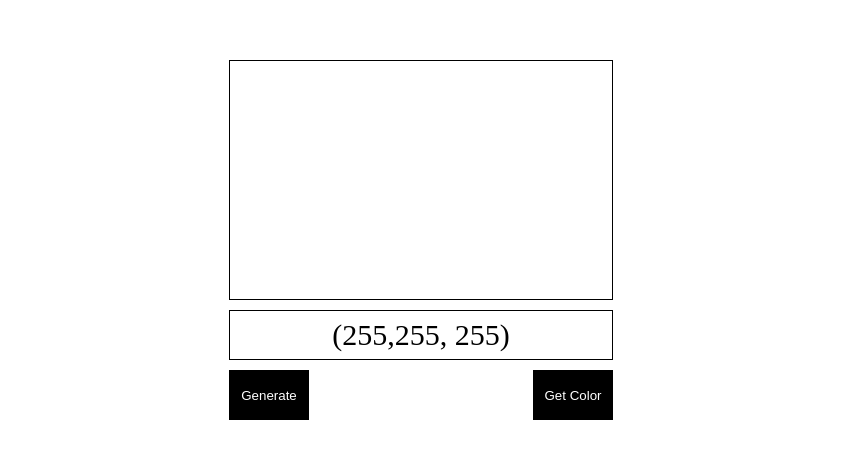
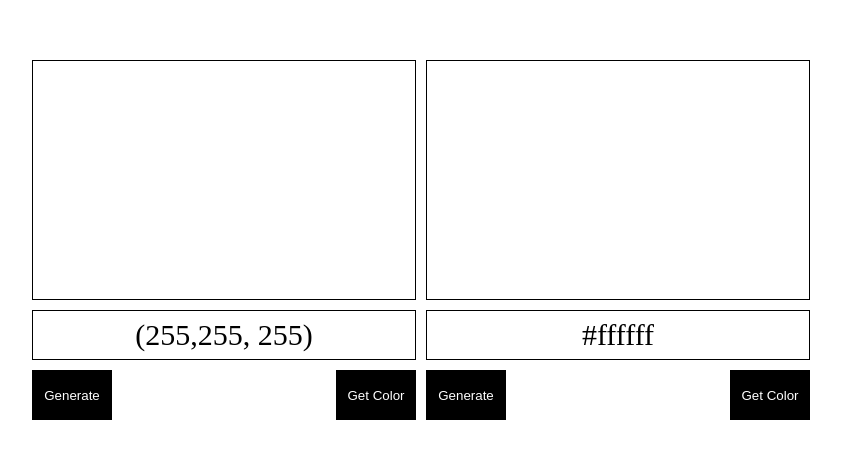
Before and after one commit to EasinArafat3336/Web-Dev-Practice, a plain HTML site: page DOM Practice/Color Generator/index.html in a window 1280 px wide. Shown: the part 160-618 px from the top of the page, without its empty margins (219-1060 px from the left). Drawn offline with Linux system fonts and the light colour scheme.

Commit message:
Complete adding Two type color generator 1.RGB and 2.Hexa

```diff
--- a/DOM Practice/Color Generator/index.html
+++ b/DOM Practice/Color Generator/index.html
@@ -9,6 +9,7 @@
 <body>
 
     <div class="main">
+        <div class="firstColorType">
             <div class="displayColor">
             </div>
             <div class="displayCode">
@@ -21,6 +22,22 @@
         </div>
 
 
+
+        <div class="SecondColorType">
+            <div class="SecondisplayColor">
+            </div>
+            <div class="SecondisplayCode">
+                <span></span>
+            </div>
+            <div class="buttonSecond">
+                <button class="generateSecond">Generate</button>
+                <button class="getSecond">Get Color</button>
+            </div>
+
+        </div>
+    </div>
+
+
     <script src="script.js"></script>
 </body>
 </html>
--- a/DOM Practice/Color Generator/script.js
+++ b/DOM Practice/Color Generator/script.js
@@ -1,3 +1,30 @@
+
+
+
+//for RGB COLOR
+
+/*RGB Color Generator Logic
+
+Step-1
+Button এ click।
+
+↓
+Step-2
+Random R, G, B value তৈরি হয়।
+
+↓
+Step-3
+rgb(R,G,B) string তৈরি হয়।
+
+↓
+Step-4
+backgroundColor এর মাধ্যমে box-এর color পরিবর্তন হয়।
+
+↓
+Step-5
+textContent এর মাধ্যমে color code display হয়।
+
+*/
 let R = 255;
 let G = 255;
 let B = 255;
@@ -15,5 +42,37 @@ Generate.addEventListener("click", ()=>{
     B = Math.floor(Math.random()*(256 - 0) + 0)
 
     display.style.backgroundColor = `rgb(${R}, ${G}, ${B})`;
-    code.textContent = `(${R},${G}, ${B})`
+    code.textContent = `rgb(${R},${G}, ${B})`
 })
+
+
+
+
+
+//FOR HEXA DECIMEL COLOR
+
+let hexaColor = [1,2,3,4,5,6,7,8,9,'a','b','c','d','e','f']
+let hexa = ['f','f','f','f','f','f'];
+
+let hexaDisplay = document.querySelector('.SecondisplayCode span')
+hexaDisplay.textContent = `#${hexa.join("")}`;
+
+let secondisplayColor = document.querySelector('.SecondisplayColor')
+
+secondisplayColor.style.backgroundColor = `#${hexa[0]}${hexa[1]}${hexa[2]}${hexa[3]}${hexa[4]}${hexa[5]}`;
+
+
+let generateSecond = document.querySelector('.generateSecond')
+
+generateSecond.addEventListener("click", ()=>{
+    for (let i = 0; i < hexaColor.length; i++) {
+
+        let H = Math.floor(Math.random()*hexaColor.length)
+        hexa.unshift(hexaColor[H])
+        hexa.pop();
+
+        secondisplayColor.style.backgroundColor = `#${hexa[0]}${hexa[1]}${hexa[2]}${hexa[3]}${hexa[4]}${hexa[5]}`;
+
+    }
+    hexaDisplay.textContent = `#${hexa.join("")}`;
+})
--- a/DOM Practice/Color Generator/style.css
+++ b/DOM Practice/Color Generator/style.css
@@ -8,20 +8,26 @@
     height: 100vh;
     width: 100vw;
     display: flex;
+    justify-content: center;
+    align-items: center;
+    gap: 10px;
+}
+.firstColorType, .SecondColorType{
+    display: flex;
     flex-direction: column;
     justify-content: center;
     align-items: center;
     gap: 10px;
 }
 
-.displayColor{
+.displayColor, .SecondisplayColor{
     height: 30vh;
     width: 30vw;
     border: 1px solid black;
     background-color: rgb(255, 255, 255);
 }
 
-.displayCode{
+.displayCode, .SecondisplayCode{
     height: 50px;
     width: 30vw;
     border: 1px solid black;
@@ -33,14 +39,14 @@
     align-items: center;
 }
 
-.buttons{
+.buttons, .buttonSecond{
     height: 50px;
     width: 30vw;
     display: flex;
     justify-content: space-between;
     align-items: center;
 }
-.buttons button{
+.buttons button, .buttonSecond button{
     height: 50px;
     width: 80px;
     background-color: black;
```
Lines whose indentation alone changed are shown as unchanged.
